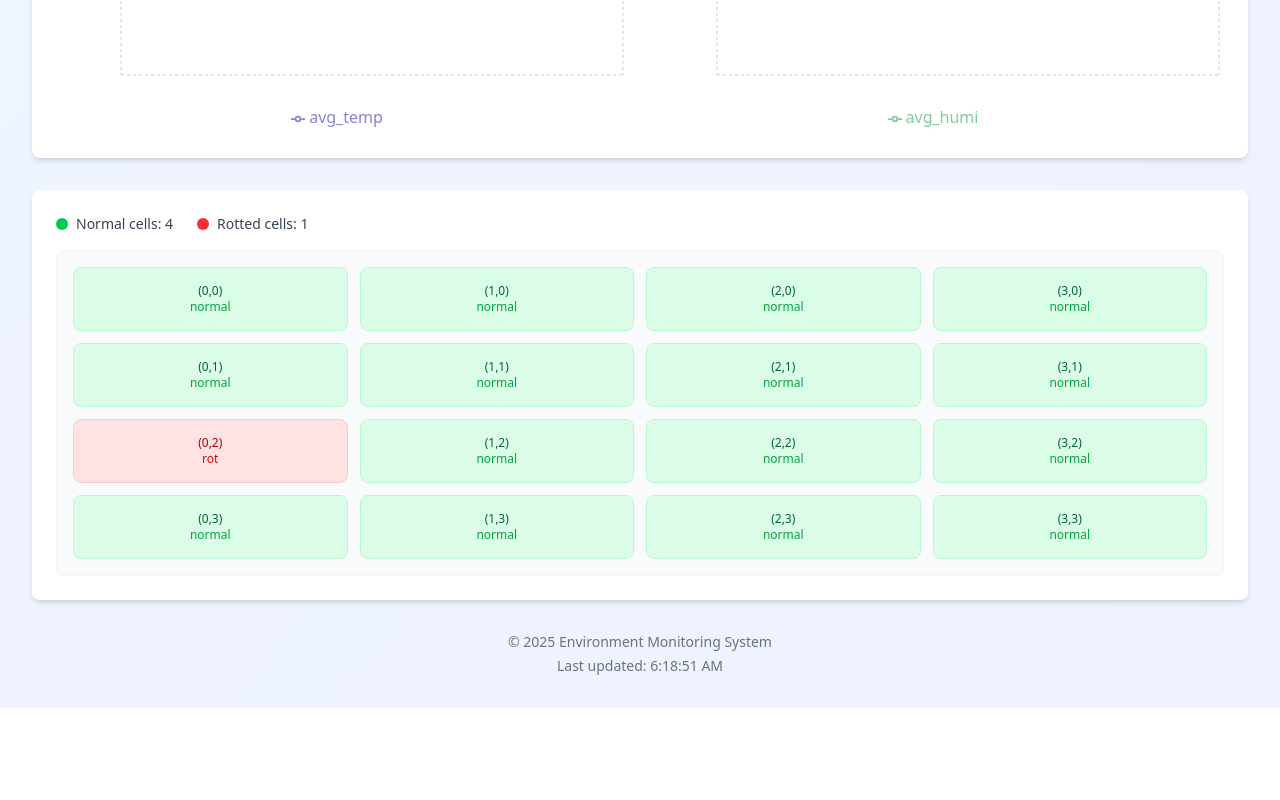
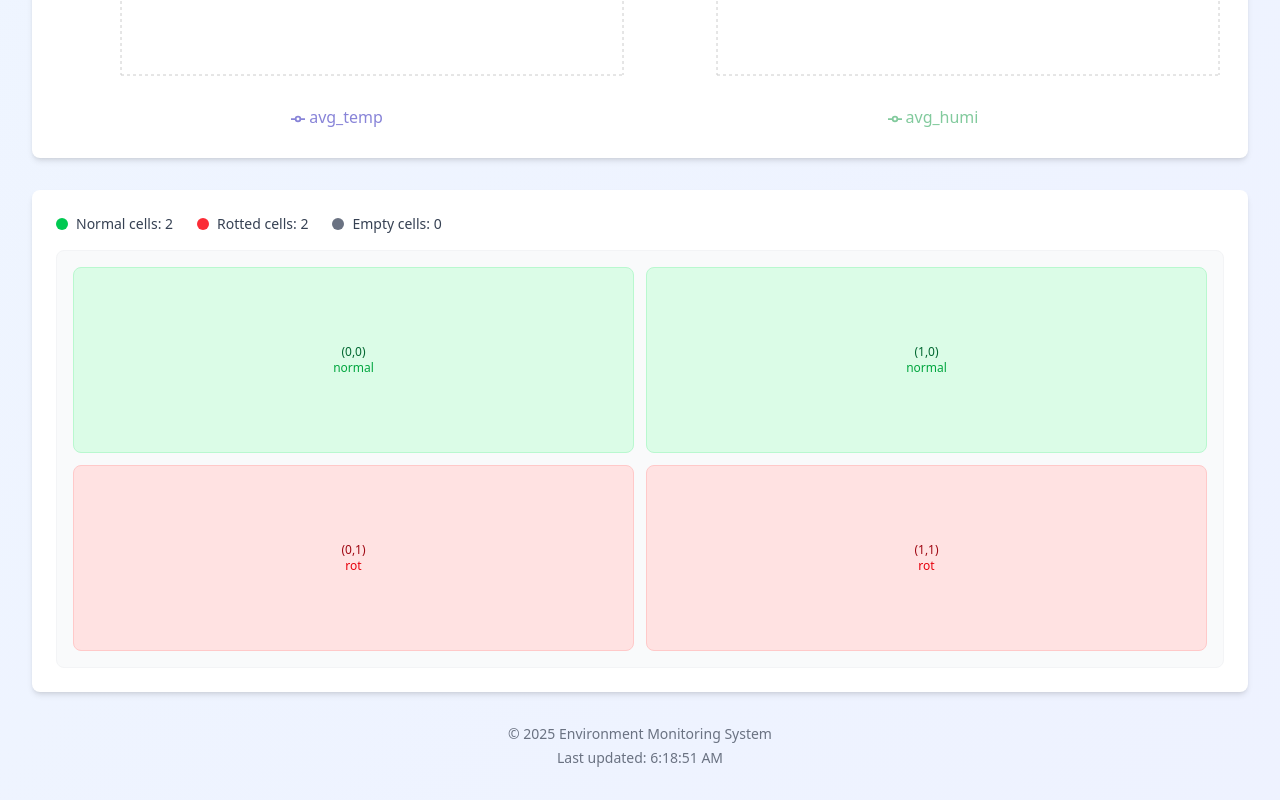
Before and after one commit to strdoffin/KasetArt, a Next.js app in the folder frontend/: page / in a window 1280 px wide. Shown: the part 843-1643 px from the top of the page. Before the commit the page ends 1551 px from the top, so only its background shows below. Built offline with nearby package versions, Linux system fonts and the light colour scheme; no server answers.

Commit message:
update status normal rot none

```diff
--- a/frontend/components/gridlive.jsx
+++ b/frontend/components/gridlive.jsx
@@ -3,33 +3,55 @@ import React, { useEffect, useState } from 'react';
 
 const GridStatusDisplay = ({ initialData }) => {
   const [gridData, setGridData] = useState(initialData || {
-    "normal_cnt": 4,
-    "rot_cnt": 1,
+    "normal_cnt": 2,
+    "rot_cnt": 2,
     "position": [
-      {"x": 0, "y": 2, "status": "rot"},
+      {"x": 0, "y": 1, "status": "rot"},
+      {"x": 1, "y": 1, "status": "rot"},
+      {"x": 0, "y": 0, "status": "normal"},
+      {"x": 1, "y": 0, "status": "normal"},
     ]
   });
 
-  // Create a 4x4 grid with default "normal" status
+  // Create a 2x2 grid with default "none" status
   const createGrid = (data) => {
     const grid = [];
-    for (let y = 0; y < 4; y++) {
+    for (let y = 0; y < 2; y++) {
       const row = [];
-      for (let x = 0; x < 4; x++) {
-        // Default status is "normal"
-        row.push({ x, y, status: "normal" });
+      for (let x = 0; x < 2; x++) {
+        // Default status is "none"
+        row.push({ x, y, status: "none" });
       }
       grid.push(row);
     }
 
     // Update grid with positions from payload
+    if (data.position && Array.isArray(data.position)) {
       data.position.forEach(pos => {
-      if (pos.x >= 0 && pos.x < 4 && pos.y >= 0 && pos.y < 4) {
-        grid[pos.y][pos.x].status = pos.status;
+        if (pos.x >= 0 && pos.x < 2 && pos.y >= 0 && pos.y < 2) {
+          grid[pos.y][pos.x].status = pos.status || "none";
         }
       });
+    }
 
     return grid;
+  };
+
+  // Count cells of each type
+  const countCellTypes = (grid) => {
+    let normal = 0;
+    let rot = 0;
+    let none = 0;
+
+    grid.forEach(row => {
+      row.forEach(cell => {
+        if (cell.status === "normal") normal++;
+        else if (cell.status === "rot") rot++;
+        else none++;
+      });
+    });
+
+    return { normal, rot, none };
   };
 
   // Update grid data when props change
@@ -40,6 +62,35 @@ const GridStatusDisplay = ({ initialData }) => {
   }, [initialData]);
 
   const grid = createGrid(gridData);
+  const cellCounts = countCellTypes(grid);
+
+  // Function to get styling based on status
+  const getStatusStyles = (status) => {
+    switch(status) {
+      case "rot":
+        return {
+          bg: "bg-red-100",
+          border: "border-red-200",
+          text: "text-red-800",
+          subtext: "text-red-600"
+        };
+      case "normal":
+        return {
+          bg: "bg-green-100",
+          border: "border-green-200",
+          text: "text-green-800",
+          subtext: "text-green-600"
+        };
+      case "none":
+      default:
+        return {
+          bg: "bg-gray-100",
+          border: "border-gray-200",
+          text: "text-gray-800",
+          subtext: "text-gray-600"
+        };
+    }
+  };
 
   return (
     <div className="bg-white p-6 rounded-lg shadow-md mb-8">
@@ -47,38 +98,40 @@ const GridStatusDisplay = ({ initialData }) => {
         <div className="flex space-x-6">
           <div className="flex items-center">
             <div className="w-3 h-3 rounded-full bg-green-500 mr-2"></div>
-            <span className="text-sm text-gray-700">Normal cells: {gridData.normal_cnt}</span>
+            <span className="text-sm text-gray-700">Normal cells: {cellCounts.normal}</span>
           </div>
           <div className="flex items-center">
             <div className="w-3 h-3 rounded-full bg-red-500 mr-2"></div>
-            <span className="text-sm text-gray-700">Rotted cells: {gridData.rot_cnt}</span>
+            <span className="text-sm text-gray-700">Rotted cells: {cellCounts.rot}</span>
+          </div>
+          <div className="flex items-center">
+            <div className="w-3 h-3 rounded-full bg-gray-500 mr-2"></div>
+            <span className="text-sm text-gray-700">Empty cells: {cellCounts.none}</span>
           </div>
         </div>
       </div>
 
       <div className="bg-gray-50 p-4 rounded-lg border border-gray-100">
-        <div className="grid grid-cols-4 gap-3">
+        <div className="grid grid-cols-2 gap-3 h-96">
           {grid.map((row, y) =>
-            row.map((cell, x) => (
+            row.map((cell, x) => {
+              const styles = getStatusStyles(cell.status);
+              return (
                 <div
                   key={`${x}-${y}`}
-                className={`
-                  h-16 w-full flex items-center justify-center rounded-lg
-                  ${cell.status === "rot"
-                    ? "bg-red-100 border border-red-200"
-                    : "bg-green-100 border border-green-200"}
-                `}
+                  className={`h-full w-full flex items-center justify-center rounded-lg ${styles.bg} border ${styles.border}`}
                 >
                   <div className="text-center">
-                  <div className={`text-xs font-medium ${cell.status === "rot" ? "text-red-800" : "text-green-800"}`}>
+                    <div className={`text-xs font-medium ${styles.text}`}>
                       ({x},{y})
                     </div>
-                  <div className={`text-xs ${cell.status === "rot" ? "text-red-600" : "text-green-600"}`}>
+                    <div className={`text-xs ${styles.subtext}`}>
                       {cell.status}
                     </div>
                   </div>
                 </div>
-            ))
+              );
+            })
           )}
         </div>
       </div>
```
Lines whose indentation alone changed are shown as unchanged.
